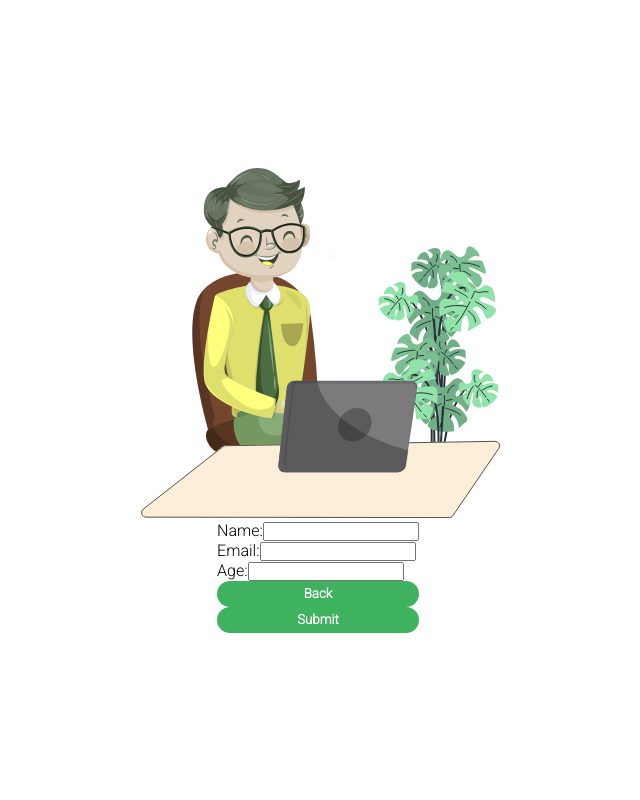
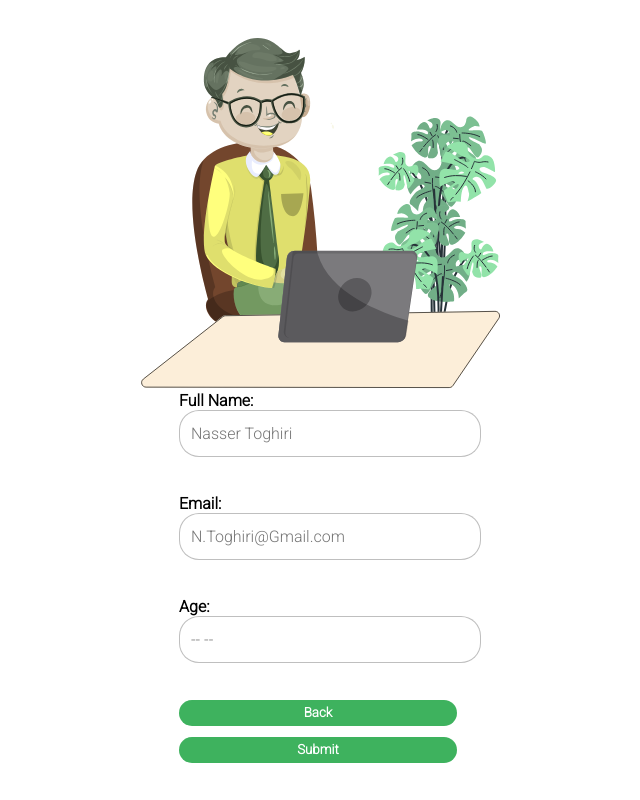
Before and after one commit to gustavoeyros/survey-form-react, a React (Vite) app: page / in a window 1280 px wide. Shown: the whole page, without its empty margins (322-962 px from the left). Built offline with nearby package versions, Linux system fonts and the light colour scheme.

Commit message:
feat: initial style to form

```diff
--- a/src/components/Form/index.jsx
+++ b/src/components/Form/index.jsx
@@ -1,27 +1,28 @@
 import Button from "../Button";
+import { ButtonContainer, FormContainer, FormControl, Input } from "./styled";
 const Form = () => {
   return (
-    <form>
-      <div className="form-control">
-        <label htmlFor="name">Name:</label>
-        <input type="text" id="name" />
-      </div>
+    <FormContainer>
+      <FormControl>
+        <label htmlFor="name">Full Name:</label>
+        <Input type="text" id="name" placeholder="Nasser Toghiri" />
+      </FormControl>
 
-      <div className="form-control">
+      <FormControl>
         <label htmlFor="email">Email:</label>
-        <input type="email" id="email" />
-      </div>
+        <Input type="email" id="email" placeholder="N.Toghiri@Gmail.com" />
+      </FormControl>
 
-      <div className="form-control">
+      <FormControl>
         <label htmlFor="age">Age:</label>
-        <input type="number" id="age" />
-      </div>
+        <Input type="number" id="age" placeholder="-- --" />
+      </FormControl>
 
-      <div className="button-container">
+      <ButtonContainer>
         <Button title="Back" />
         <Button title="Submit" />
-      </div>
-    </form>
+      </ButtonContainer>
+    </FormContainer>
   );
 };
 
--- /dev/null
+++ b/src/components/Form/styled.js
@@ -0,0 +1,34 @@
+import styled from "styled-components";
+
+export const ButtonContainer = styled.div`
+  display: flex;
+  flex-direction: column;
+  gap: 11px;
+`;
+
+export const FormContainer = styled.form`
+  display: flex;
+  flex-direction: column;
+  gap: 37px;
+  width: 278px;
+`;
+
+export const FormControl = styled.div`
+  display: flex;
+  flex-direction: column;
+  font-weight: 700;
+`;
+
+export const Input = styled.input`
+  padding: 6px 11px;
+  font-size: 16px;
+  width: 100%;
+  height: 33px;
+  border-radius: 20px;
+  border: 1px solid rgba(0, 0, 0, 0.25);
+  outline: none;
+
+  &::placeholder {
+    font-weight: 400;
+  }
+`;
```
